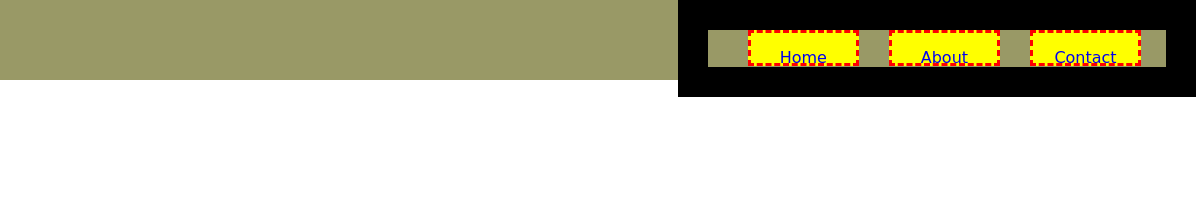
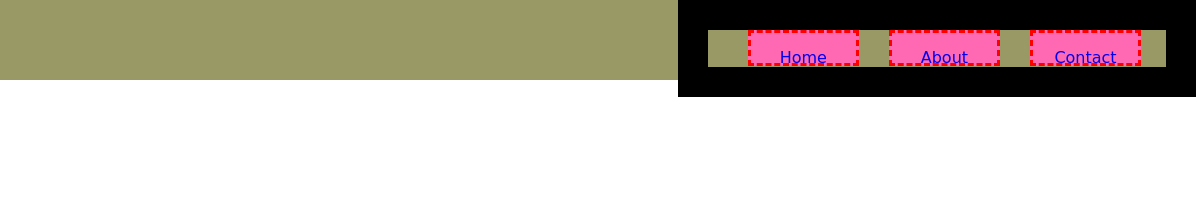
Before and after one commit to RJaySaint/websites-for-beginner-10, a plain HTML site: page contact.html in a window 1280 px wide. Shown: the top 200 px of the page, 84-1280 px from the left. Drawn offline with Linux system fonts and the light colour scheme; grey boxes are pictures that could not be loaded; a web font is replaced by a local one.

Commit message:
changed  color

```diff
--- a/css/contact.css
+++ b/css/contact.css
@@ -41,7 +41,7 @@ body{
     height: 0px;
     width: 75px;
     padding: 15px;
-    background:yellow;
+    background:hotpink;
 }
 
 .list-item:hover{
```
